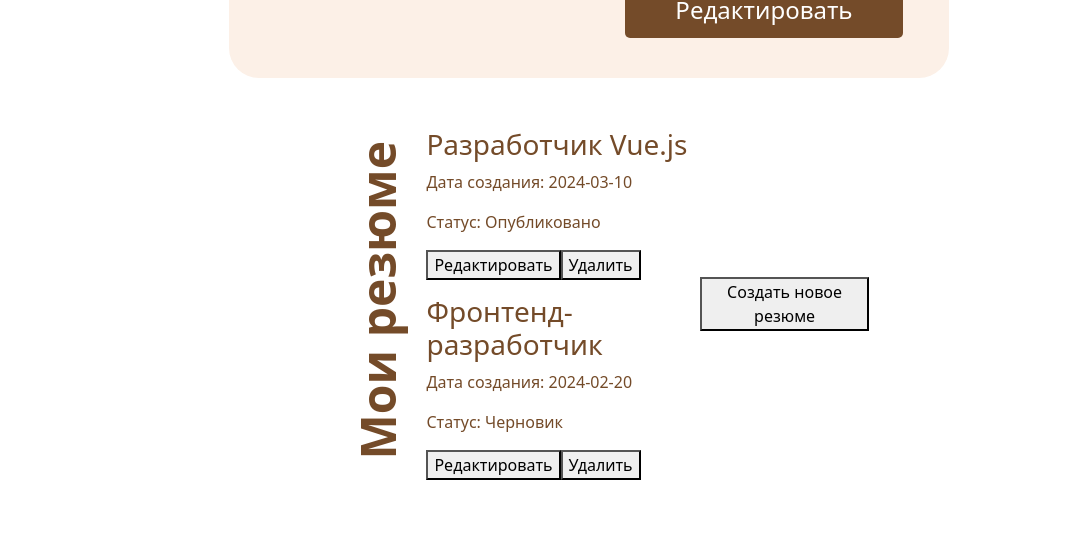
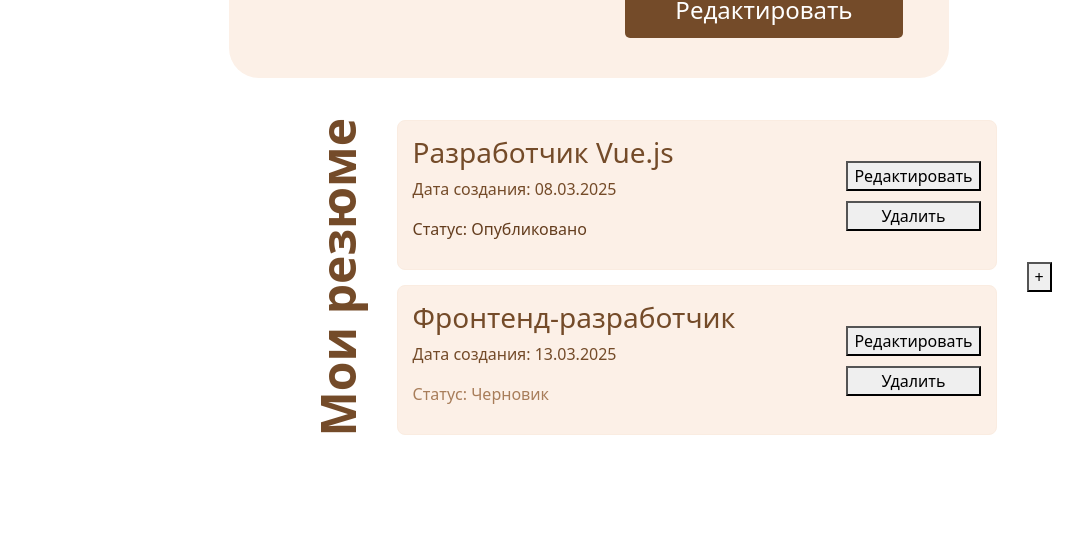
Before and after one commit to ptmff/Neuro_resume, a Vue app in the folder frontend/vue/: page /#/profile in a window 1280 px wide. Shown: the part 396-946 px from the top of the page, without its empty margins (51-1134 px from the left). Built offline with nearby package versions, Linux system fonts and the light colour scheme.

Commit message:
дополнены стили компонента с резюме

```diff
--- a/frontend/vue/src/components/ProfileHero.vue
+++ b/frontend/vue/src/components/ProfileHero.vue
@@ -38,7 +38,6 @@ const editProfile = () => alert('Редактирование профиля');
   background-color: #fcf0e7;
   margin: 0 280px;
   border-radius: 30px;
-  margin-bottom: 30px;
 }
 .avatar {
   width: 200px;
--- a/frontend/vue/src/components/ProfileResumesList.vue
+++ b/frontend/vue/src/components/ProfileResumesList.vue
@@ -17,7 +17,7 @@
       </div>
     </div>
     <p v-else>У вас нет созданных резюме.</p>
-    <button class="create-btn" @click="createResume">Создать новое резюме</button>
+    <button class="create-btn" @click="createResume">+</button>
   </div>
 </template>
 
@@ -25,8 +25,8 @@
 import { ref } from 'vue';
 
 const resumes = ref([
-  { id: 1, title: 'Разработчик Vue.js', date: '2024-03-10', status: 'Опубликовано' },
-  { id: 2, title: 'Фронтенд-разработчик', date: '2024-02-20', status: 'Черновик' }
+  { id: 1, title: 'Разработчик Vue.js', date: '08.03.2025', status: 'Опубликовано' },
+  { id: 2, title: 'Фронтенд-разработчик', date: '13.03.2025', status: 'Черновик' }
 ]);
 
 const editResume = (id) => alert(`Редактирование резюме ID: ${id}`);
@@ -43,17 +43,19 @@ const statusClass = (status) => {
 
 <style scoped>
 .resume-container {
-  max-width: 600px;
-  margin: auto;
-  padding: 20px;
+  margin: 0 280px;
+  padding: 40px 80px;
   display: flex;
+  flex-direction: row;
   align-items: center;
+  justify-content: space-between;
   color: #744b29;
 }
 .vertical-title {
   writing-mode: vertical-rl;
   transform: rotate(180deg);
-  margin-right: 20px;
+  margin: 0;
+  margin-right: 30px;
   font-size: 48px;
   font-weight: bold;
 }
@@ -61,5 +63,31 @@ const statusClass = (status) => {
   display: flex;
   flex-direction: column;
   gap: 15px;
+  margin-right: 30px;
+}
+.resume-card {
+  border: 1px solid #faece1;
+  background-color: #fcf0e7;
+  padding: 15px;
+  border-radius: 8px;
+  text-align: left;
+  width: 600px;
+  height: 150px;
+}
+.resume-info {
+  display: flex;
+  justify-content: space-between;
+  align-items: center;
+}
+.published {
+  color: #643d1e;
+}
+.draft {
+  color: #a87d5a;
+}
+.buttons {
+  display: flex;
+  flex-direction: column;
+  gap: 10px;
 }
 </style>
```
